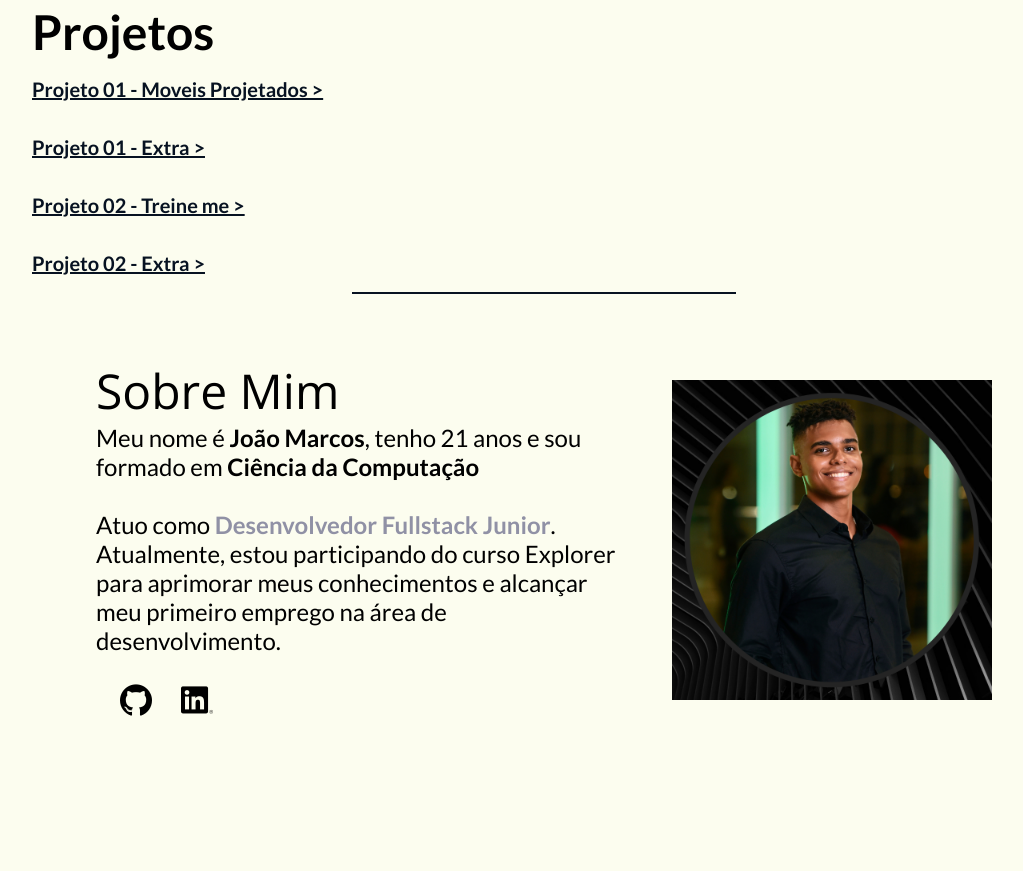
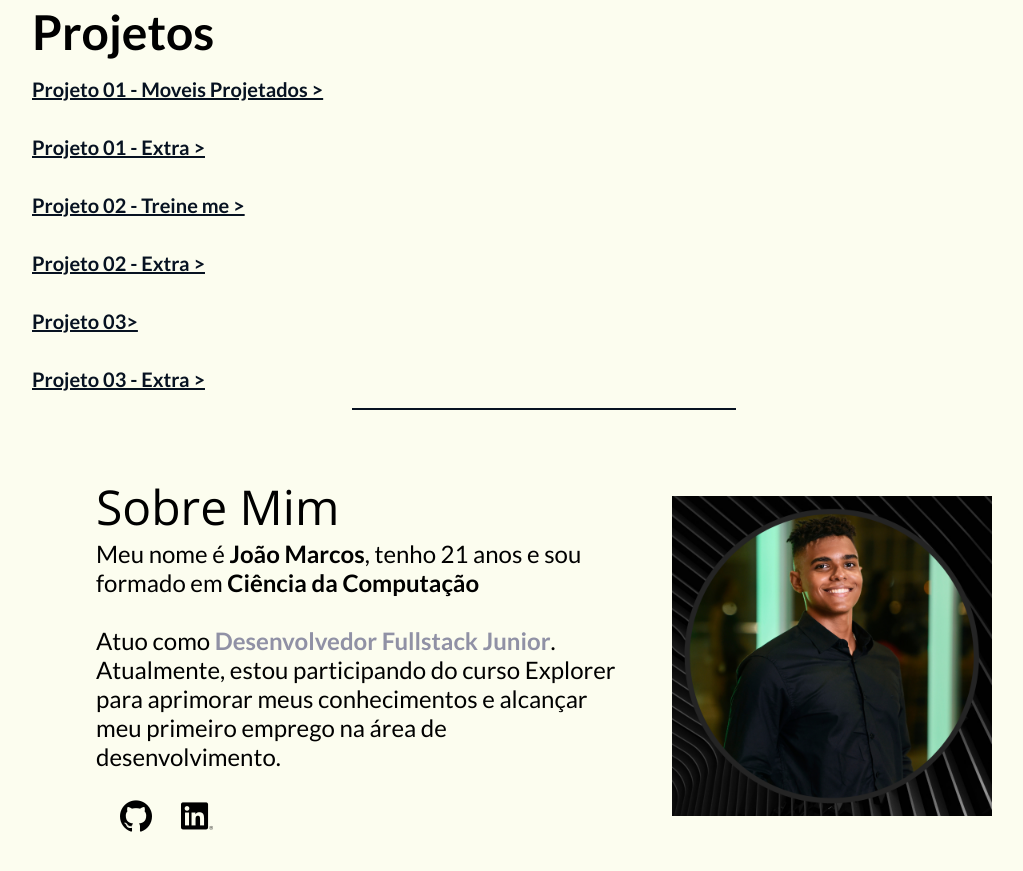
Before and after one commit to Joao-marcos-f/Explorer, a plain HTML site: page index.html in a window 1280 px wide. Shown: the part 947-1818 px from the top of the page, without its empty margins (96-1119 px from the left). Before the commit the page ends 1732 px from the top, so only its background shows below. Drawn offline with nearby package versions, Linux system fonts and the light colour scheme.

Commit message:
Update index.html

```diff
--- a/index.html
+++ b/index.html
@@ -38,6 +38,8 @@
             <a href="project-01-extra/index.html" target="_blank">Projeto 01 - Extra ></a>
             <a href="project-02/index.html" target="_blank">Projeto 02 - Treine me ></a>
             <a href="project-02-extra/index.html" target="_blank">Projeto 02 - Extra ></a>
+            <a href="project-03/index.html" target="_blank">Projeto 03></a>
+            <a href="project-03-extra/index.html" target="_blank">Projeto 03 - Extra ></a>
             <div id="line"></div>
         </div>
         <div id="sobre">
```
